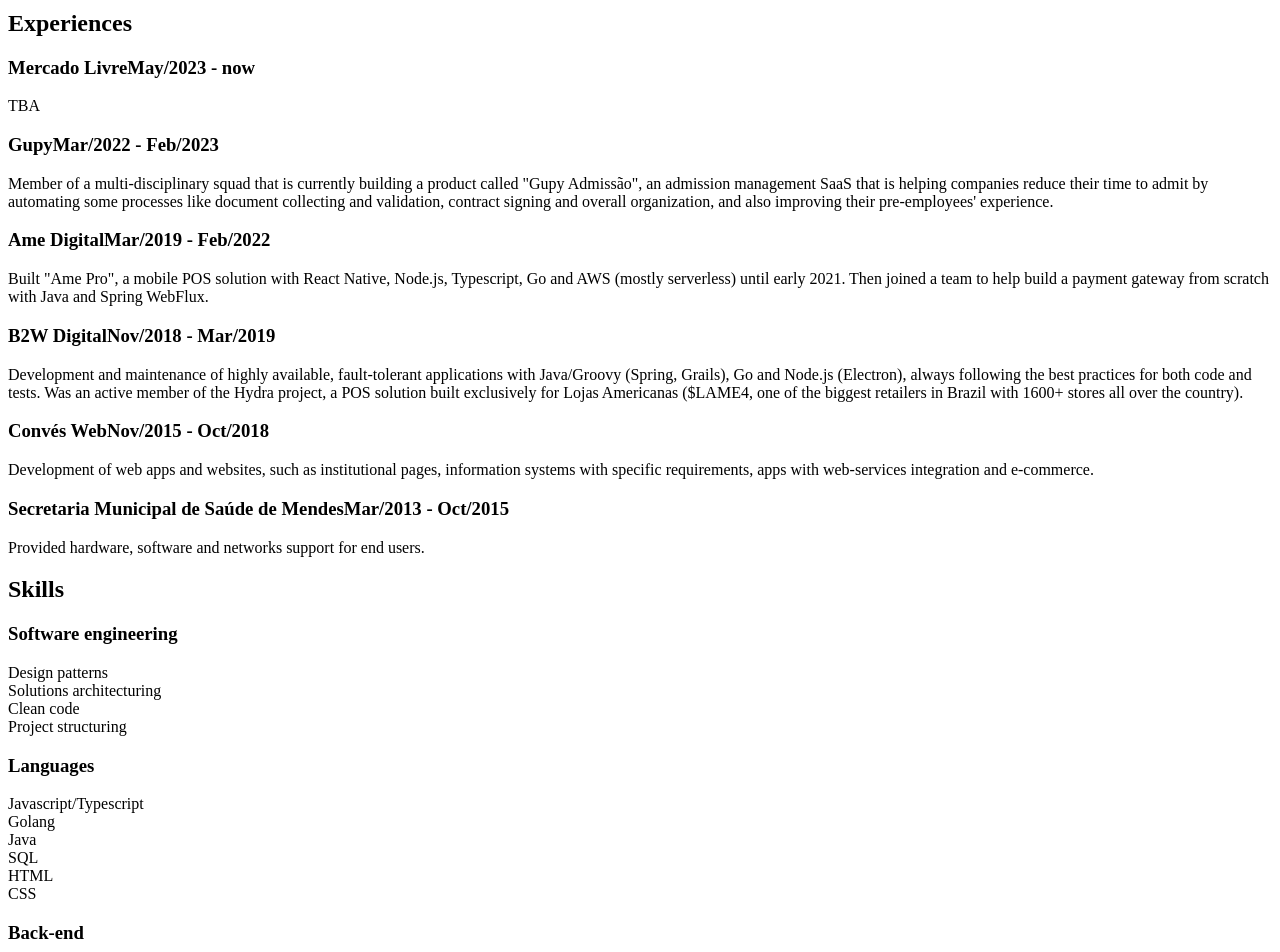
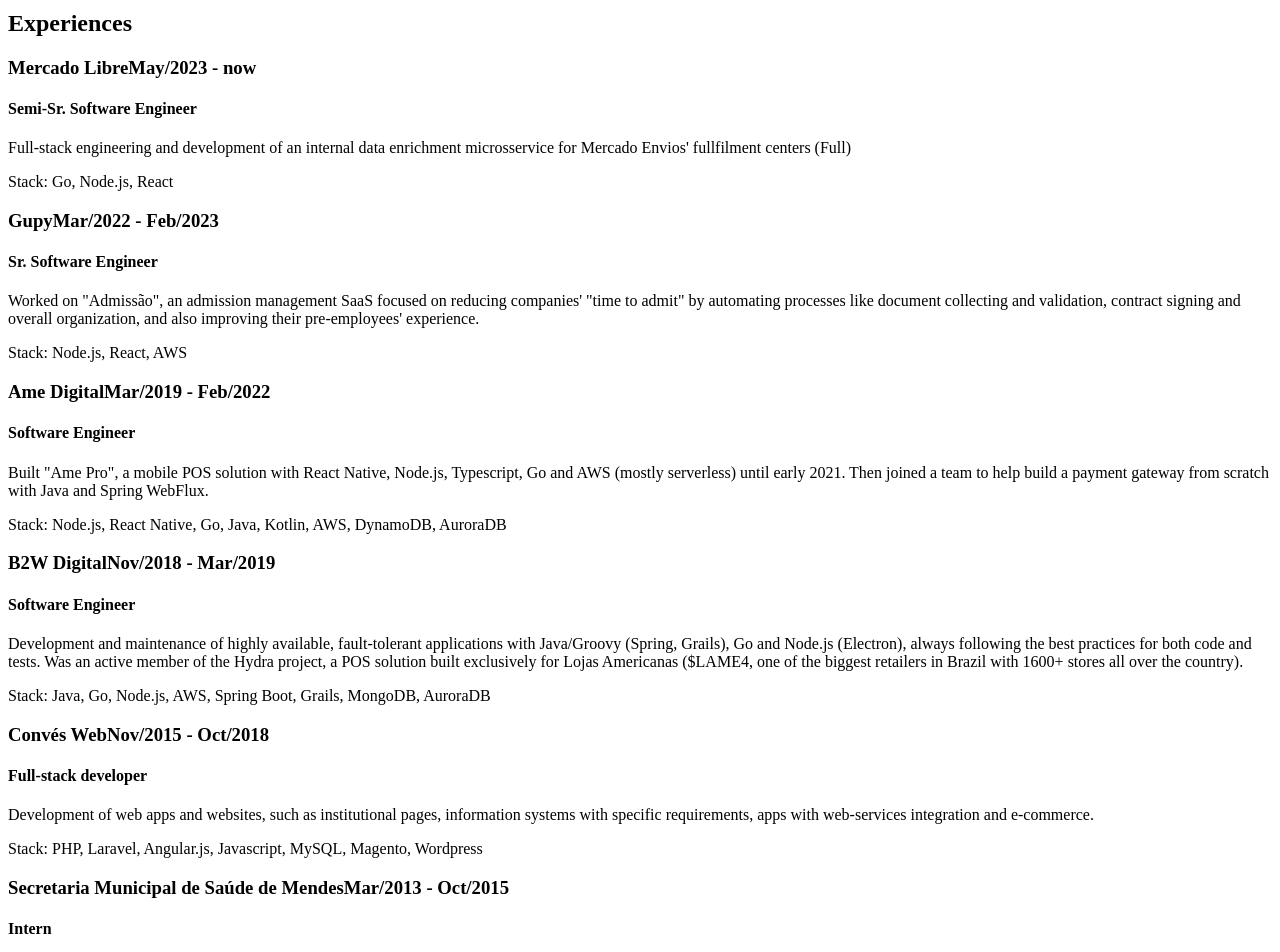
Before and after one commit to mathcale/site, a Next.js app: page /about in a window 1280 px wide. Shown: the part 220-1172 px from the top of the page. Built offline with nearby package versions, Linux system fonts and the light colour scheme.

Commit message:
feat(about): add role and stack sections to Experience, update job descriptions

```diff
--- a/src/pages/about.tsx
+++ b/src/pages/about.tsx
@@ -8,6 +8,8 @@ interface Experience {
   from: string;
   to: string;
   description: string;
+  role: string;
+  stack?: string[];
 }
 
 enum SkillType {
@@ -32,17 +34,22 @@ interface SkillsMap {
 export default function AboutPage() {
   const experiences: Experience[] = [
     {
-      company: 'Mercado Livre',
+      company: 'Mercado Libre',
       from: 'May/2023',
       to: 'now',
-      description: 'TBA',
+      description:
+        "Full-stack engineering and development of an internal data enrichment microsservice for Mercado Envios' fullfilment centers (Full)",
+      role: 'Semi-Sr. Software Engineer',
+      stack: ['Go', 'Node.js', 'React'],
     },
     {
       company: 'Gupy',
       from: 'Mar/2022',
       to: 'Feb/2023',
       description:
-        'Member of a multi-disciplinary squad that is currently building a product called "Gupy Admissão", an admission management SaaS that is helping companies reduce their time to admit by automating some processes like document collecting and validation, contract signing and overall organization, and also improving their pre-employees\' experience.',
+        'Worked on "Admissão", an admission management SaaS focused on reducing companies\' "time to admit" by automating processes like document collecting and validation, contract signing and overall organization, and also improving their pre-employees\' experience.',
+      role: 'Sr. Software Engineer',
+      stack: ['Node.js', 'React', 'AWS'],
     },
     {
       company: 'Ame Digital',
@@ -50,6 +57,8 @@ export default function AboutPage() {
       to: 'Feb/2022',
       description:
         'Built "Ame Pro", a mobile POS solution with React Native, Node.js, Typescript, Go and AWS (mostly serverless) until early 2021. Then joined a team to help build a payment gateway from scratch with Java and Spring WebFlux.',
+      role: 'Software Engineer',
+      stack: ['Node.js', 'React Native', 'Go', 'Java', 'Kotlin', 'AWS', 'DynamoDB', 'AuroraDB'],
     },
     {
       company: 'B2W Digital',
@@ -57,6 +66,8 @@ export default function AboutPage() {
       to: 'Mar/2019',
       description:
         'Development and maintenance of highly available, fault-tolerant applications with Java/Groovy (Spring, Grails), Go and Node.js (Electron), always following the best practices for both code and tests. Was an active member of the Hydra project, a POS solution built exclusively for Lojas Americanas ($LAME4, one of the biggest retailers in Brazil with 1600+ stores all over the country).',
+      role: 'Software Engineer',
+      stack: ['Java', 'Go', 'Node.js', 'AWS', 'Spring Boot', 'Grails', 'MongoDB', 'AuroraDB'],
     },
     {
       company: 'Convés Web',
@@ -64,12 +75,16 @@ export default function AboutPage() {
       to: 'Oct/2018',
       description:
         'Development of web apps and websites, such as institutional pages, information systems with specific requirements, apps with web-services integration and e-commerce.',
+      role: 'Full-stack developer',
+      stack: ['PHP', 'Laravel', 'Angular.js', 'Javascript', 'MySQL', 'Magento', 'Wordpress'],
     },
     {
       company: 'Secretaria Municipal de Saúde de Mendes',
       from: 'Mar/2013',
       to: 'Oct/2015',
-      description: 'Provided hardware, software and networks support for end users.',
+      description:
+        'Provided hardware, software and networks support for end users (aka. "the IT guy").',
+      role: 'Intern',
     },
   ];
 
@@ -80,7 +95,8 @@ export default function AboutPage() {
         { name: 'Design patterns' },
         { name: 'Solutions architecturing' },
         { name: 'Clean code' },
-        { name: 'Project structuring' },
+        { name: 'Clean architecture' },
+        { name: 'Testing' },
       ],
     },
     languages: {
@@ -100,6 +116,7 @@ export default function AboutPage() {
         { name: 'Node.js', type: SkillType.HARD },
         { name: 'Nest.js', type: SkillType.HARD },
         { name: 'Spring Boot', type: SkillType.HARD },
+        { name: 'Spring WebFlux', type: SkillType.HARD },
       ],
     },
     frontend: {
@@ -113,6 +130,7 @@ export default function AboutPage() {
         { name: 'Tailwind', type: SkillType.HARD },
         { name: 'Bootstrap', type: SkillType.HARD },
         { name: 'Chakra UI', type: SkillType.HARD },
+        { name: 'Styled Components', type: SkillType.HARD },
       ],
     },
     databases: {
@@ -153,6 +171,7 @@ export default function AboutPage() {
         { name: 'Linode' },
         { name: 'Heroku' },
         { name: 'Firebase' },
+        { name: 'Supabase' },
       ],
     },
     soft: {
@@ -191,7 +210,17 @@ export default function AboutPage() {
                     </span>
                   </h3>
 
+                  <h4 className="text-md text-gray-400 font-medium mb-3">{exp.role}</h4>
+
                   <p className="text-white mt-3">{exp.description}</p>
+
+                  {exp.stack && (
+                    <div className="flex flex-row flex-wrap mt-3">
+                      <p className="font-small font-bold text-gray-500">
+                        Stack: <span className="font-normal">{exp.stack.join(', ')}</span>
+                      </p>
+                    </div>
+                  )}
                 </div>
               ))}
             </div>
```
